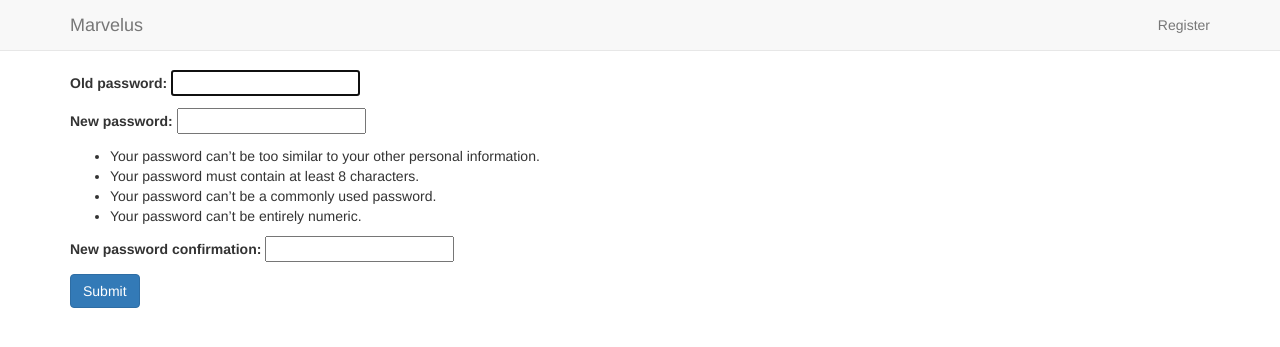
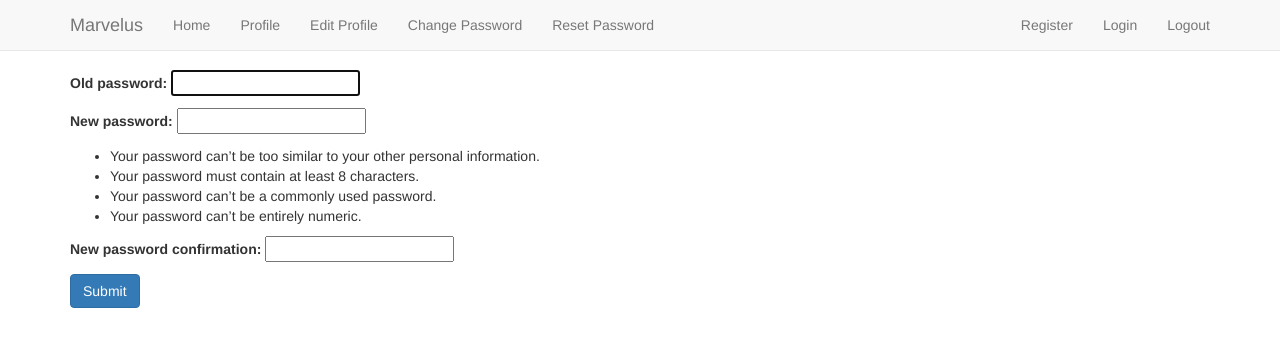
Before and after one commit to daktari01/django_tutorial, a Django app: page /accounts/change-password/ in a window 1280 px wide. Shown: the top 347 px of the page. Run offline with Django 3.2, Linux system fonts and the light colour scheme; some libraries are stand-ins or nearby versions.

Commit message:
[session 23]: Add links to Bootstrap navigation bar

```diff
--- a/accounts/templates/base.html
+++ b/accounts/templates/base.html
@@ -25,8 +25,17 @@
                 <a class="navbar-brand" href="/">Marvelus</a>
                 </div>
                 <div id="navbar" class="navbar-collapse collapse">
+                    <ul class="nav navbar-nav navbar-left">
+                        <li><a href="/accounts">Home</a></li>
+                        <li><a href="/accounts/profile">Profile</a></li>
+                        <li><a href="/accounts/profile/edit">Edit Profile</a></li>
+                        <li><a href="/accounts/change-password">Change Password</a></li>
+                        <li><a href="/accounts/reset-password">Reset Password</a></li>
+                    </ul>
                     <ul class="nav navbar-nav navbar-right">
-                            <li><a href="/account/register">Register</a></li>
+                        <li><a href="/accounts/register">Register</a></li>
+                        <li><a href="/accounts/login">Login</a></li>
+                        <li><a href="/accounts/logout">Logout</a></li>
                     </ul>
                 </div><!--/.nav-collapse -->
             </div>
```
Also changed, not shown: db.sqlite3. Lines whose indentation alone changed are shown as unchanged.
